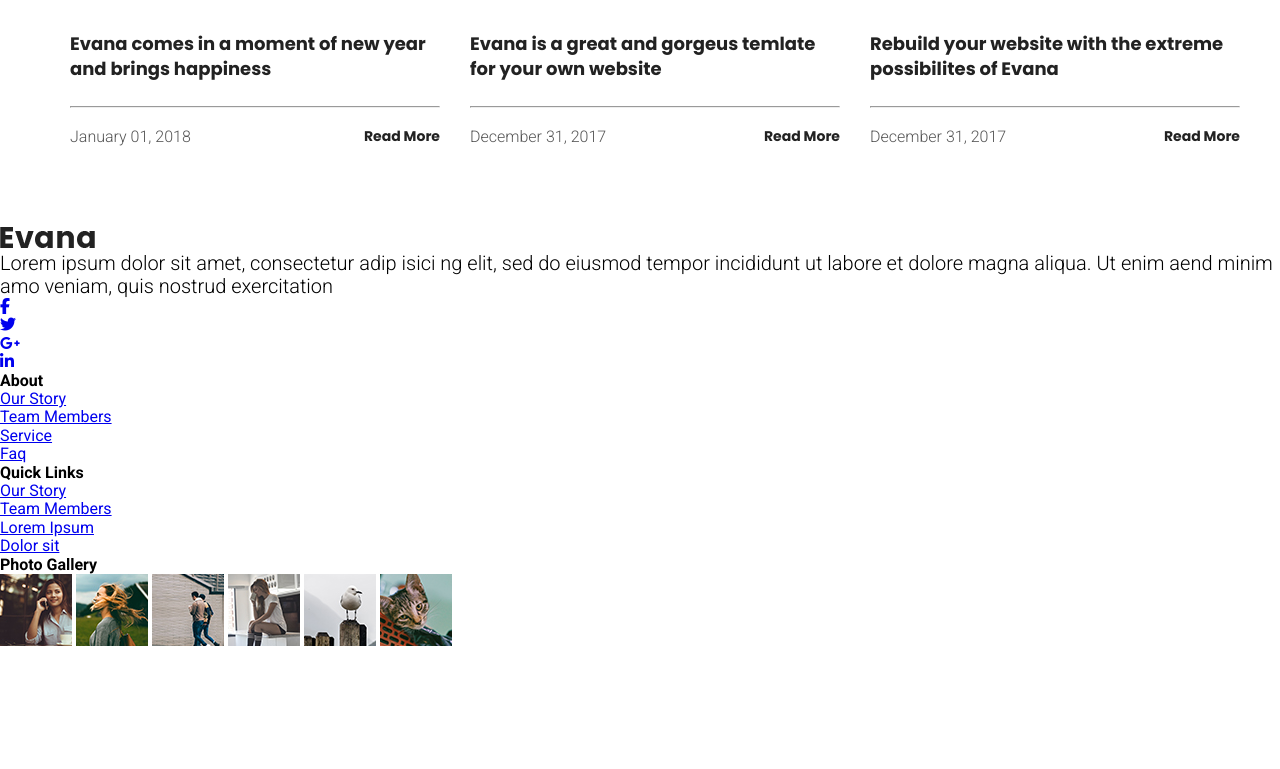
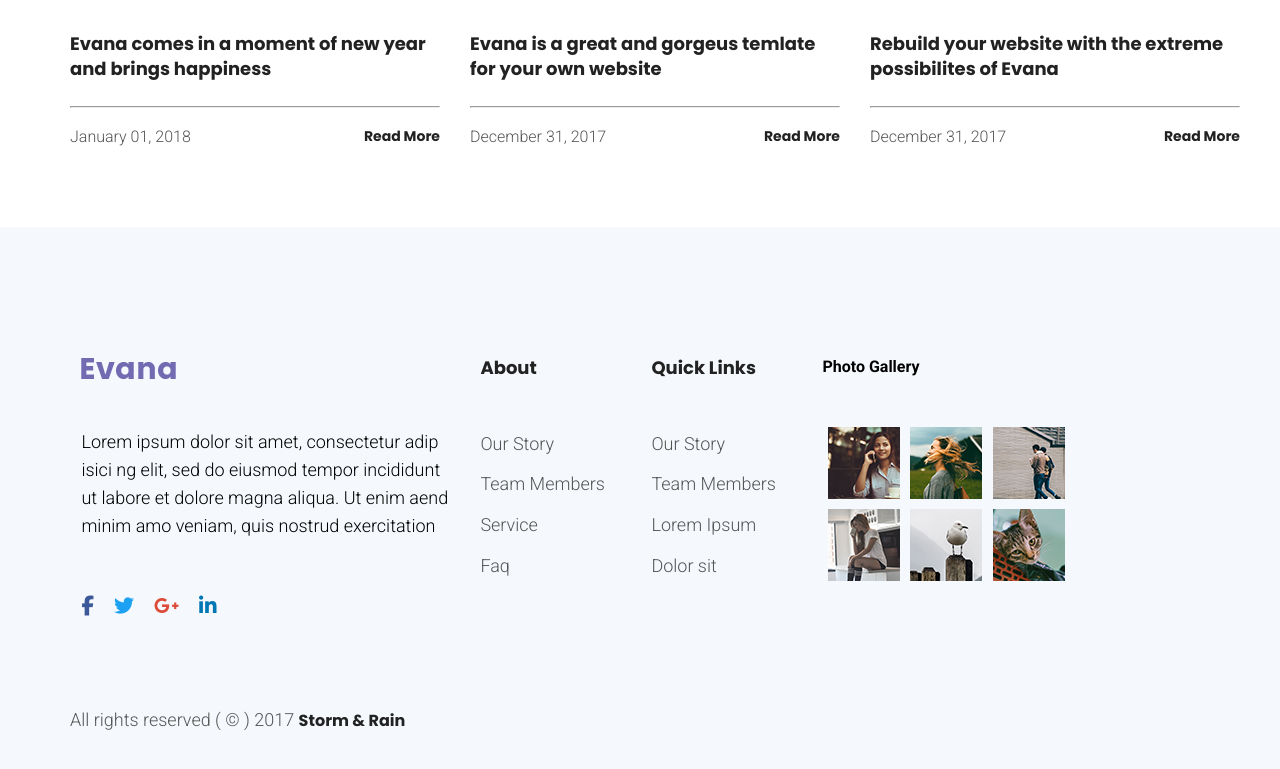
Before and after one commit to bpinazmul18/evana, a plain HTML site: page index.html in a window 1280 px wide. Shown: the part 9234-10003 px from the top of the page. Before the commit the page ends 9884 px from the top, so only its background shows below. Drawn offline with nearby package versions, Linux system fonts and the light colour scheme.

Commit message:
footer section complete

```diff
--- a/index.html
+++ b/index.html
@@ -387,8 +387,10 @@
     </section>
     <!--FOOTER SECTION START-->
     <footer>
+        <div class="row">
+            <div class="footer-widget-area">
                 <div class="footer-widget">
-            <img src="resources/img/logo.png" alt="">
+                    <img src="resources/img/footer-logo.png" alt="">
                     <p class="lead">Lorem ipsum dolor sit amet, consectetur adip isici ng elit, sed do eiusmod tempor incididunt ut labore et dolore magna aliqua. Ut enim aend minim  amo veniam, quis nostrud exercitation</p>
                     <div class="social-icon">
                         <ul>
@@ -426,9 +428,12 @@
                         <img src="resources/img/18.jpg" alt="">
                         <img src="resources/img/19.jpg" alt="">
                         <img src="resources/img/20.jpg" alt="">
-
-
                     </div>
+                </div>
+            </div>
+        </div>
+        <div class="row">
+            <p>All rights reserved ( &copy; ) 2017 <strong>Storm & Rain</strong> </p>
         </div>
     </footer>
 
--- a/resources/css/style.css
+++ b/resources/css/style.css
@@ -974,3 +974,122 @@ header {
 }
 /*FOOTER SECTION START*/
 /*FOOTER SECTION START*/
+footer {
+    padding: 120px 0;
+    background: #f5f9fd;
+}
+
+.footer-widget-area {
+    display: flex;
+    margin-bottom: 80px;
+}
+
+.footer-widget > img {
+    margin-bottom: 45px;
+}
+
+.footer-widget .lead {
+    font-size: 18px;
+    line-height: 28px;
+    margin-bottom: 55px;
+}
+
+.social-icon ul {
+    list-style-type: none;
+    display: flex;
+}
+
+.social-icon ul li {
+    margin: 0 10px;
+}
+
+.social-icon ul li a {
+    font-size: 20px;
+}
+
+.social-icon .fa-facebook-f:before {
+    color: #3b5998;
+}
+.social-icon .fa-twitter:before {
+    color: #1da1f2;
+}
+.social-icon .fa-google-plus-g:before {
+    color: #dd4b39;
+}
+.social-icon .fa-linkedin-in:before {
+    color: #0077b5;
+}
+
+
+.social-icon ul li:first-child {
+    margin-left: 0;
+}
+
+.social-icon ul li:last-child {
+    margin-right: 0;
+}
+.footer-widget:nth-child(1) {
+    width: 35%;
+    padding: 1%;
+}
+
+.footer-widget:nth-child(2), .footer-widget:nth-child(3){
+    width: 15%;
+    padding: 1%;
+}
+
+.footer-widget h4 {
+    margin-bottom: 45px;
+}
+
+.footer-widget:nth-child(2) h4, .footer-widget:nth-child(3) h4 {
+    font-family: 'Poppins', sans-serif;
+    font-weight: 700;
+    font-size: 18px;
+    color: #222222;
+}
+
+.footer-widget:nth-child(2) ul, .footer-widget:nth-child(3) ul {
+    list-style-type: none;
+    display: flex;
+    flex-direction: column;
+}
+
+.footer-widget:nth-child(2) ul li, .footer-widget:nth-child(3) ul li {
+    margin: 10px 0;
+}
+
+.footer-widget:nth-child(2) ul li a, .footer-widget:nth-child(3) ul li a {
+    text-decoration: none;
+    font-family: 'Roboto', sans-serif;
+    font-size: 18px;
+    font-weight: 300;
+    color: #555555;
+}
+.footer-widget:nth-child(4) {
+    width: 25%;
+    padding: 1%;
+}
+
+.photo-album {
+    display: flex;
+    flex-wrap: wrap;
+}
+
+.photo-album img {
+    padding: 2%;
+}
+
+footer p {
+    font-family: 'Roboto', sans-serif;
+    font-size: 18px;
+    font-weight: 300;
+    color: #555555;
+}
+
+footer p strong {
+    font-family: 'Poppins', sans-serif;
+    font-weight: 700;
+    font-size: 16px;
+    color: #222222;
+}
```
Also changed, not shown: resources/img/footer-logo.png (added). Lines whose indentation alone changed are shown as unchanged.
